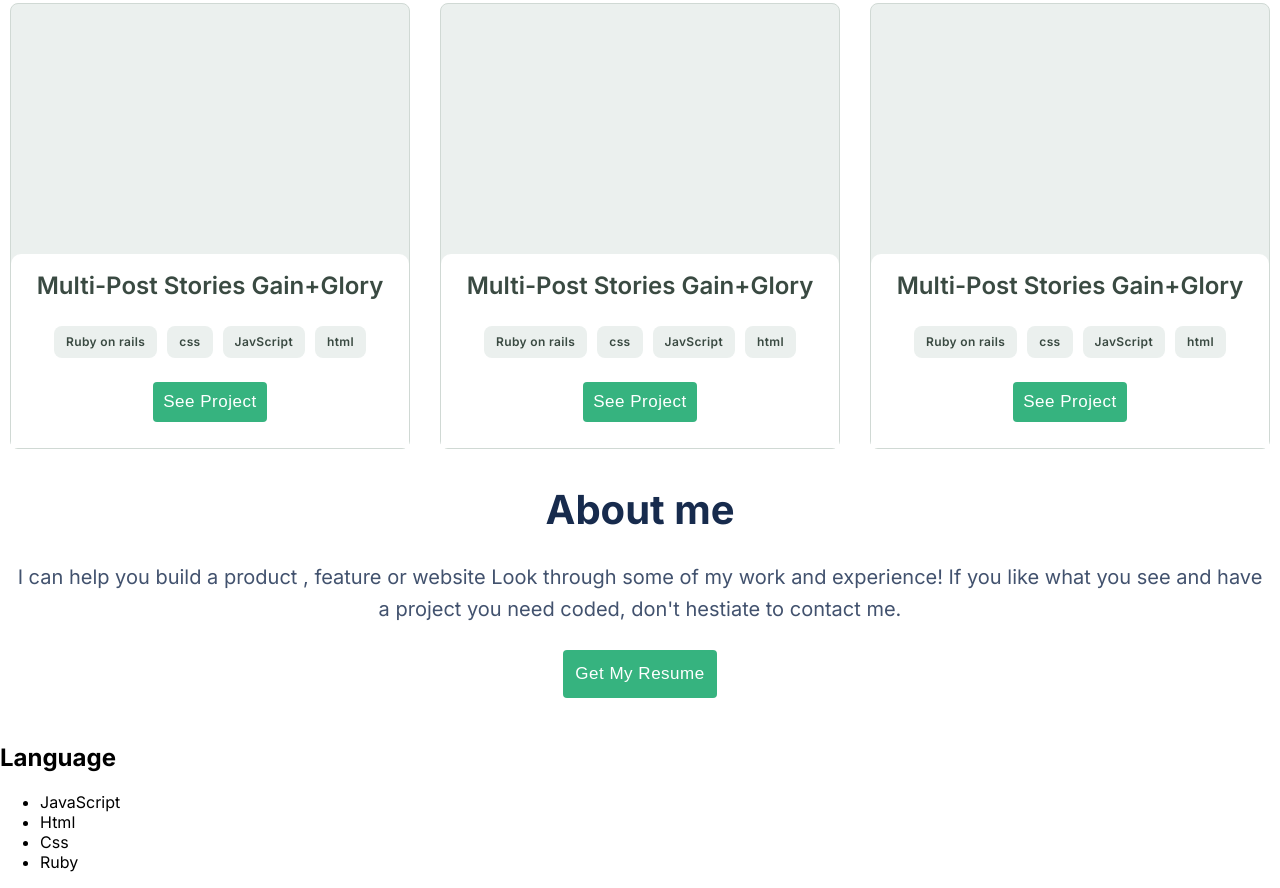
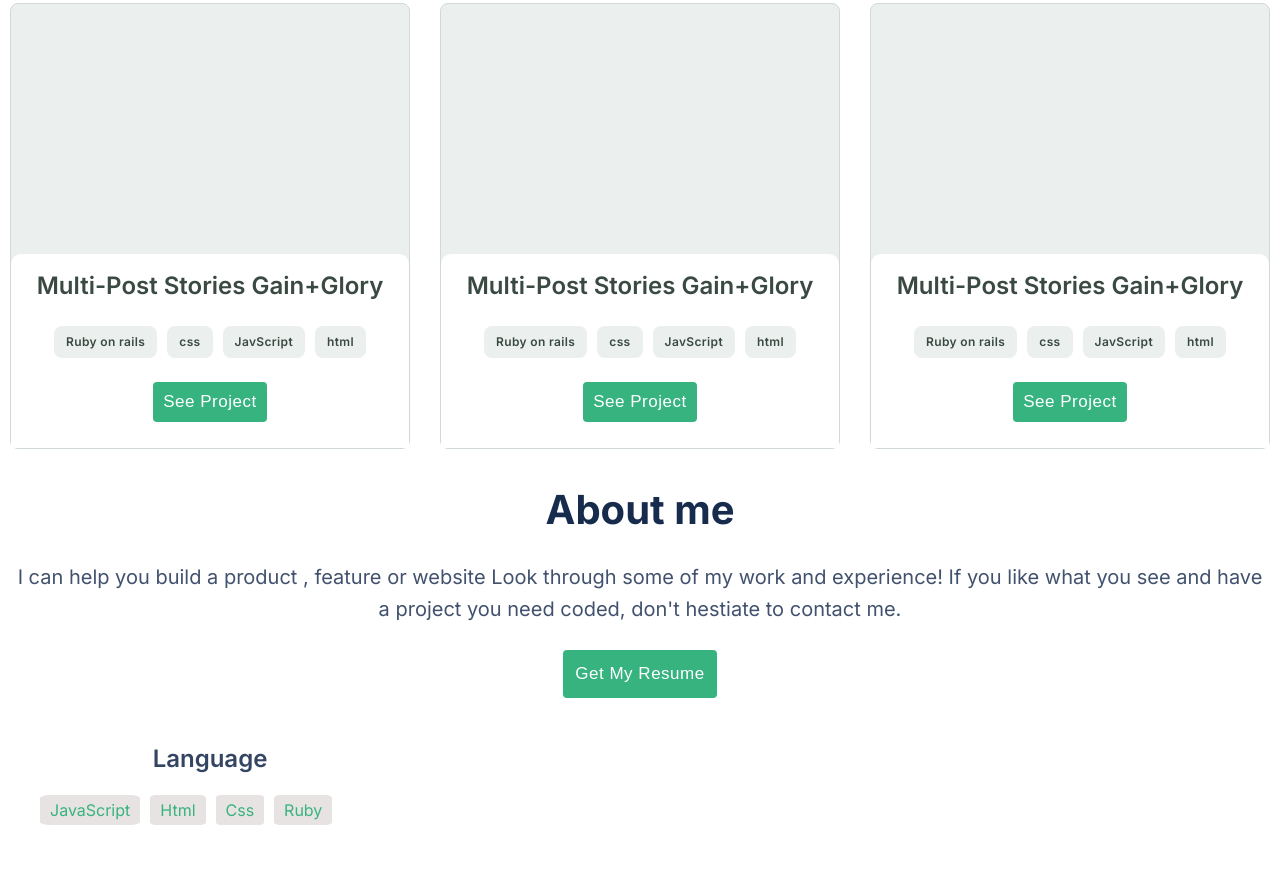
Before and after one commit to jeanbuhendwa/Pair-programming, a plain HTML site: page index.html in a window 1280 px wide. Shown: the part 1127-2015 px from the top of the page. After the commit the page ends 1968 px from the top, so only its background shows below. Drawn offline with Linux system fonts and the light colour scheme.

Commit message:
Update the css file

```diff
--- a/styles.css
+++ b/styles.css
@@ -319,3 +319,28 @@ main .work-section .project-container .work .project-info button:active {
   width: 80px;
   height: 80px;
 }
+
+.title-language{
+  font-family: 'Inter';
+  font-style: normal;
+  font-weight: 600;
+  font-size: 24px;
+  line-height: 32px;
+  color: #344563;
+  text-align: center;
+  margin: 20px 0;
+
+}
+.list-language{
+  display: flex;
+  flex-direction: row;
+  gap: 10px;
+  list-style-type: none;
+}
+.list-language li{
+  padding: 5px 10px;
+  color: #36B37E;
+  background: rgb(232, 227, 227);
+  border-radius: 10%;
+
+}
```
